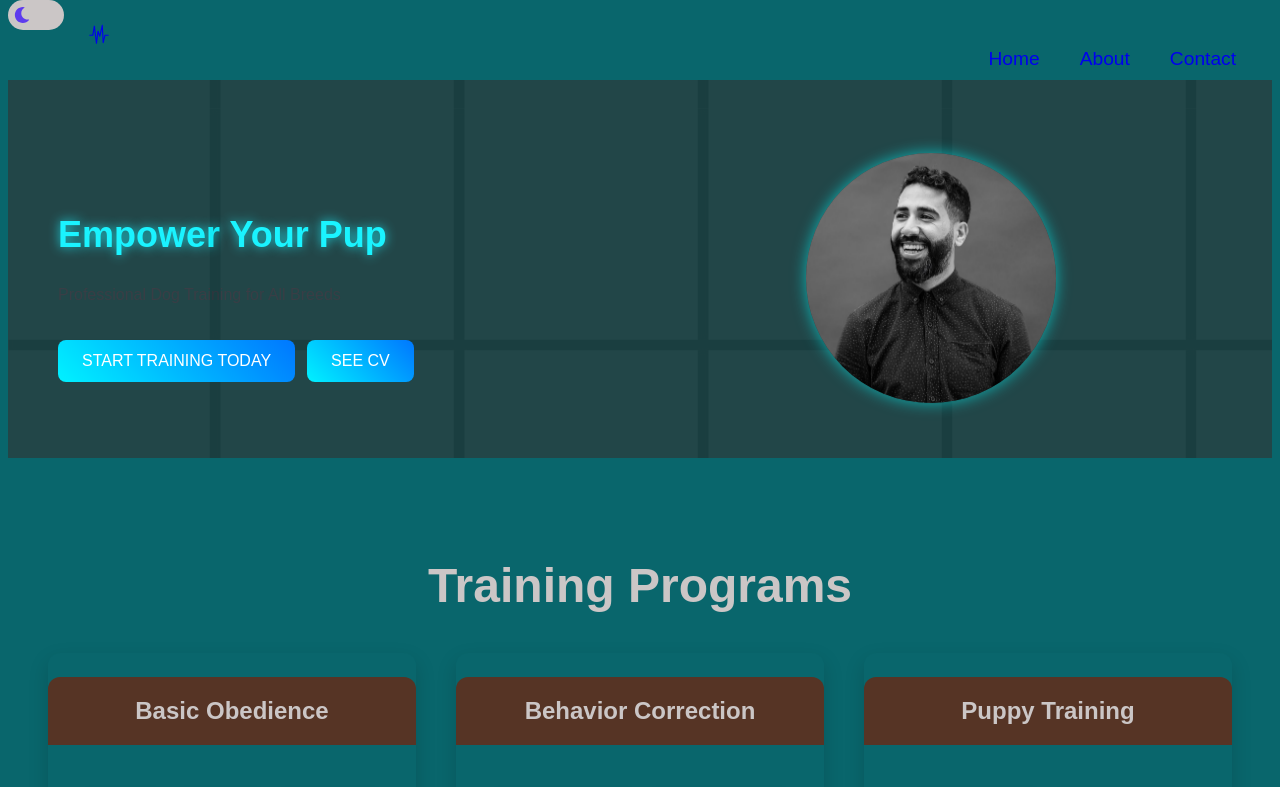
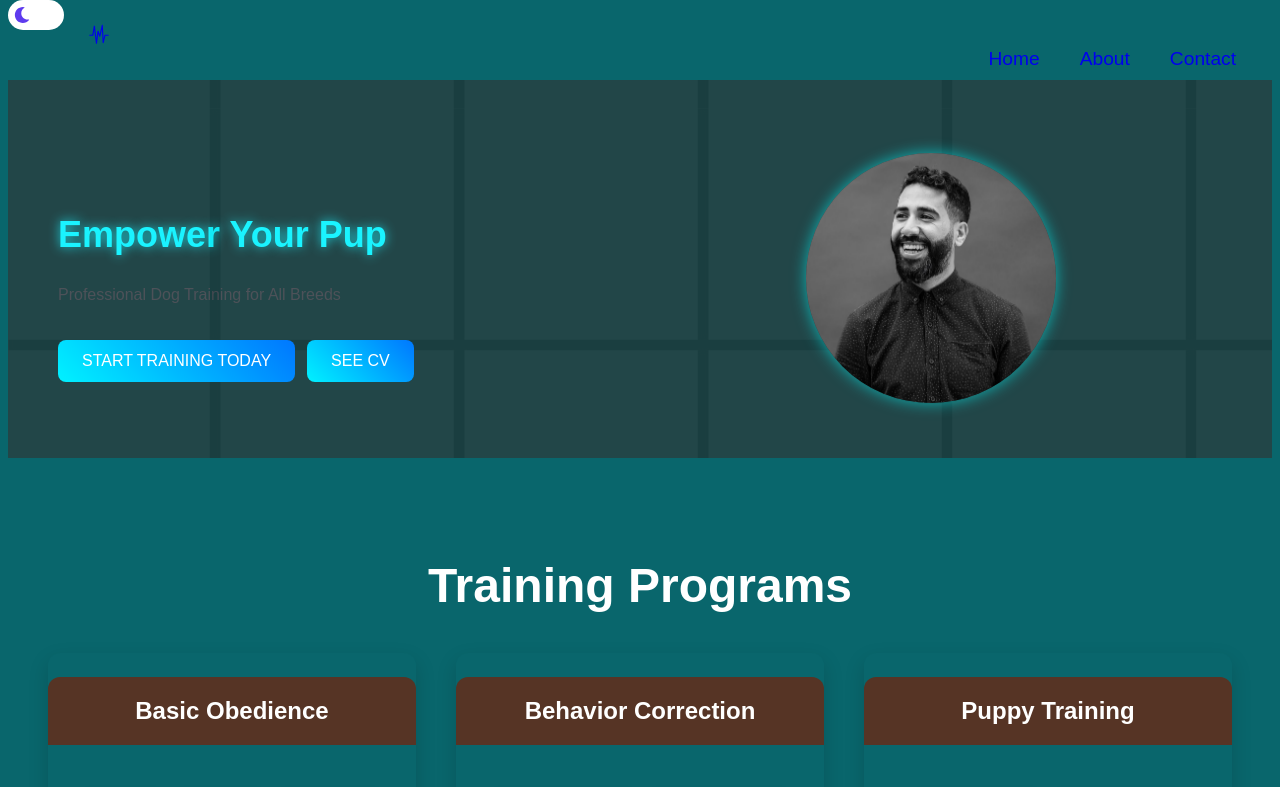
Before and after one commit to ahmad-mj/react-portfolio, a React (Create React App) app: page / in a window 1280 px wide. Shown: the top 787 px of the page. Built offline with nearby package versions, Linux system fonts and the light colour scheme; a web font is replaced by a local one.

Commit message:
Update global style variables

```diff
--- a/src/global.scss
+++ b/src/global.scss
@@ -1,15 +1,35 @@
+@import url('https://fonts.googleapis.com/css2?family=FAMILY_NAME:wght@WEIGHT_OR_RANGE&display=swap');
+
+// THEME VARIABLES
 :root {
-  --theme-main-color: #dddd;
-  --theme-background-color: #09666c;
-  --github: #e62872;
-  --white: #cbc6c6;
+  --theme-main-color: #222831;
+  --theme-background-color: #f4f4f4;
+  --github: #e94e77;
+  --white: #ffffff;
   --black: #000000;
-  --darkblue: #1c1e53;
+  --darkblue: #3a4750;
   --primary: #5e3bee;
-  --primary_bg: rgb(98 45 27 / 87%);
-  --mainColor: #222831;
-  --sideColor: #112031;
-  --lightColor: #f05454;
+  --primary_bg: #ece9f1;
+
+  --mainColor: #393e46;
+  --sideColor: #eeeeee;
+  --lightColor: #00adb5;
+}
+
+// DARK THEME
+body.dark {
+  --theme-main-color: #f4f4f4;
+  --theme-background-color: #121212;
+  --github: #ff5c8a;
+  --white: #e0e0e0;
+  --black: #181818;
+  --darkblue: #232931;
+  --primary: #bd93f9;
+  --primary_bg: #1e1e2f;
+
+  --mainColor: #dddddd;
+  --sideColor: #2c2c2c;
+  --lightColor: #00fff5;
 }
 
 body {
@@ -22,6 +42,7 @@ body {
 h1, h2, h3, h4, h5, h6 {
   color: var(--theme-main-color);
 }
+
 .theme-switch {
   position: relative;
   display: inline-block;
@@ -35,7 +56,7 @@ h1, h2, h3, h4, h5, h6 {
   }
 
   .slider {
-    background-color: #cbc6c6;
+    background-color: var(--white);
     border-radius: 34px;
     cursor: pointer;
     position: absolute;
@@ -56,19 +77,18 @@ h1, h2, h3, h4, h5, h6 {
     }
 
     .moon {
-      color: #5e3bee;
+      color: var(--primary);
     }
   }
 
   input:checked + .slider {
-    background-color: #09666c;
+    background-color: var(--theme-main-color);
   }
 
   .slider:hover {
-    box-shadow: 0 0 8px rgba(255, 255, 255, 0.3);
+    box-shadow: 0 0 8px rgba(0, 0, 0, 0.1);
   }
 
-  // Hide toggle on screens narrower than 768px
   @media screen and (max-width: 768px) {
     display: none;
   }
```
